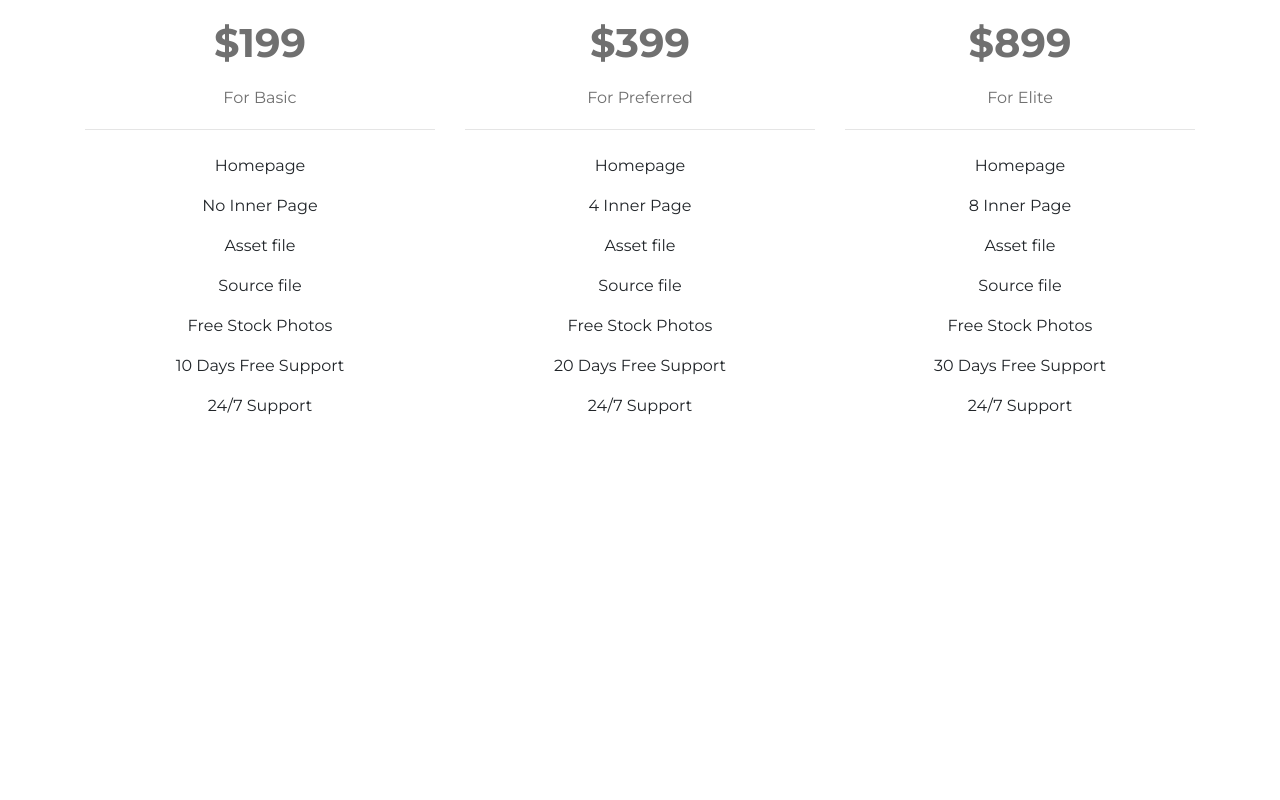
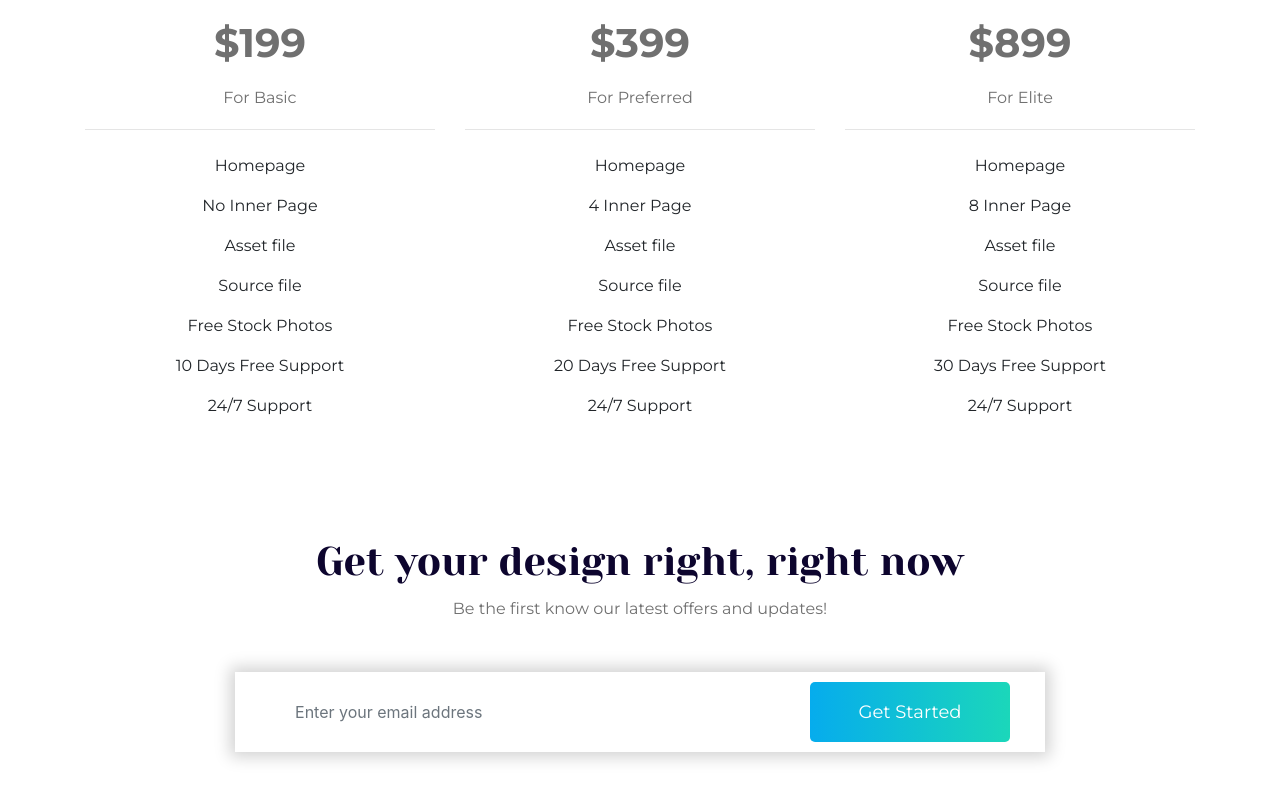
Before and after one commit to tayab-pabel/athena-design-responsive-ui, a React (Create React App) app: page / in a window 1280 px wide. Shown: the part 2413-3213 px from the top of the page. Before the commit the page ends 2951 px from the top, so only its background shows below. Built offline with nearby package versions, Linux system fonts and the light colour scheme.

Commit message:
Subscribe Section Done

```diff
--- a/src/App.js
+++ b/src/App.js
@@ -4,6 +4,7 @@ import Contact from './Components/Contact/Contact';
 import Header from './Components/Header/Header/Header';
 import Service from './Components/Service/Service';
 import Pricing from './Components/Pricing/Pricing';
+import Subscribe from './Components/Subscribe/Subscribe';
 
 function App() {
   return (
@@ -11,8 +12,9 @@ function App() {
       <Header />
       <Service />
       <Contact />
-      <Achievement/>
-      <Pricing/>
+      <Achievement />
+      <Pricing />
+      <Subscribe />
     </div>
   );
 }
--- /dev/null
+++ b/src/Components/Subscribe/Subscribe.css
@@ -0,0 +1,17 @@
+.subscribe {
+
+}
+
+.subscribe-field {
+    max-width: 810px;
+    height: 80px;
+    margin: 0 auto;
+    box-shadow: 0px 0px 15px 5px lightgrey;
+}
+
+.subscribe button {
+    width: 200px;
+    height: 60px;
+    border-radius: 5px;
+    font-size: 18px;
+}
--- /dev/null
+++ b/src/Components/Subscribe/Subscribe.js
@@ -0,0 +1,21 @@
+import React from 'react';
+import './Subscribe.css';
+
+const componentName = () => {
+    return (
+        <div className="subscribe container text-center mb-5">
+            <h2>Get your design right, right now</h2>
+            <p>Be the first know our latest offers and updates!</p>
+            <div className="subscribe-field row mt-5 d-flex align-items-center justify-content-center">
+                <div className="col-md-8 col-6 pl-5">
+                    <input type="email" class="form-control border-0 shadow-none" placeholder="Enter your email address"></input>
+                </div>
+                <div className="col-md-4 col-6">
+                    <button className="btn">Get Started</button>
+                </div>
+            </div>
+        </div>
+    );
+};
+
+export default componentName;
```
